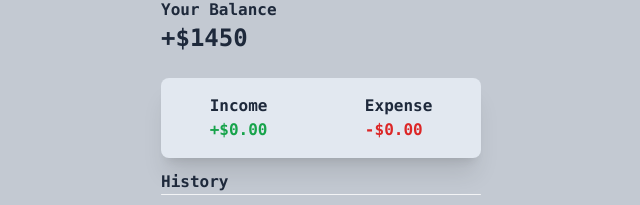
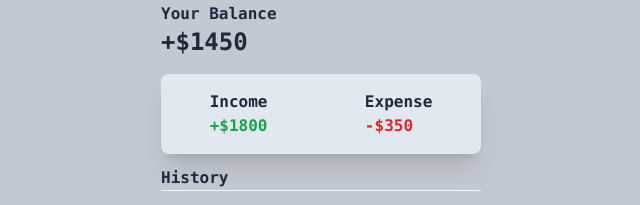
Before and after one commit to BABUadhikari/expense_tracker, a React (Create React App) app: page / in a window 1280 px wide. Shown: the part 133-338 px from the top of the page, without its empty margins (319-959 px from the left). Built offline with nearby package versions, Linux system fonts and the light colour scheme.

Commit message:
add out going and incoming balance functionality and list in income and expense

```diff
--- a/src/components/IncomeExpense.js
+++ b/src/components/IncomeExpense.js
@@ -1,18 +1,27 @@
-import React from 'react'
+import React, { useContext } from "react";
+import { GlobalContext } from "../context/GlobalContext";
 
 function IncomeExpense() {
+  const { transactions } = useContext(GlobalContext);
+  const incomeBalance = transactions
+    .filter((transaction) => transaction.amount > 0)
+    .reduce((acc, transaction) => acc + transaction.amount, 0);
+  const expenseBalance = transactions
+    .filter((transaction) => transaction.amount < 0)
+    .reduce((acc, transaction) => acc + transaction.amount, 0);
+
   return (
-    <div className='flex h-20 mt-6 justify-around items-center bg-slate-200 shadow-xl rounded-lg'>
-      <div >
+    <div className="flex h-20 mt-4 justify-around items-center bg-slate-200 shadow-xl rounded-lg">
+      <div>
         <h1>Income</h1>
-        <p className='text-green-600'>+$0.00</p>
+        <p className="text-green-600">+${incomeBalance}</p>
       </div>
       <div>
         <h1>Expense</h1>
-        <p className='text-red-600'>-$0.00</p>
+        <p className="text-red-600">-${Math.abs(expenseBalance)}</p>
       </div>
     </div>
-  )
+  );
 }
 
-export default IncomeExpense
+export default IncomeExpense;
```
